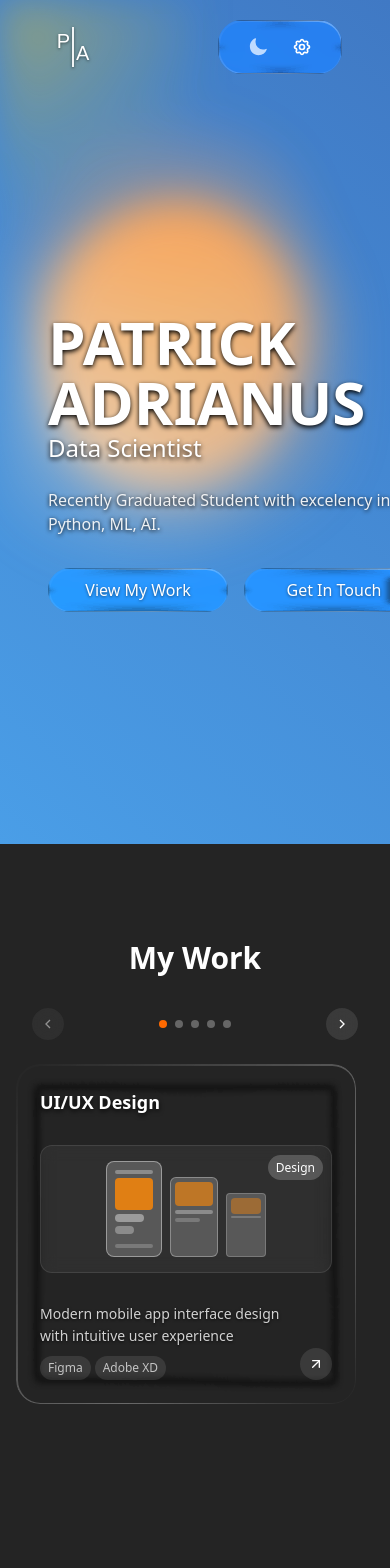
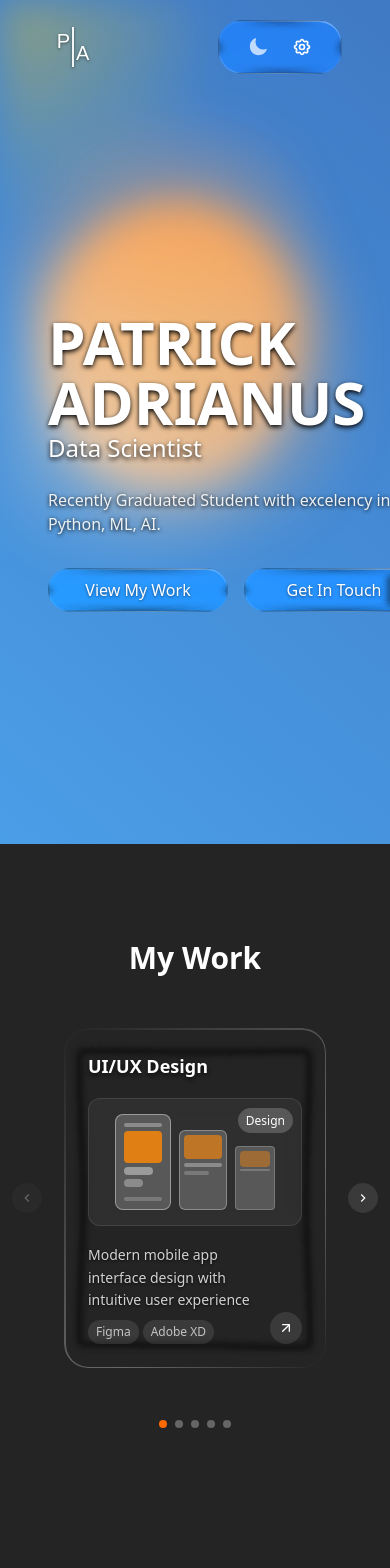
Before and after one commit to FallenUns/personal-website, a React (Vite) app: page / in a window 390 px wide. Shown: the top 1568 px of the page. Built offline with nearby package versions, Linux system fonts and the light colour scheme.

Commit message:
refactor: Optimize visual effects and responsive card calculations in UI components

```diff
--- a/src/components/Contact.tsx
+++ b/src/components/Contact.tsx
@@ -74,9 +74,9 @@ const Contact: React.FC = () => {
                 className="hover:bg-white/20 transition-all duration-300"
                 aberrationIntensity={2}
                 elasticity={0.1}
-                blurAmount={12}
+                blurAmount={8}
                 saturation={150}
-                displacementScale={150}
+                displacementScale={50}
                 overLight={false}
                 mode='shader'
                 onClick={() => {
--- a/src/components/HeroSection.tsx
+++ b/src/components/HeroSection.tsx
@@ -43,7 +43,7 @@ const HeroSection: React.FC = () => {
                 elasticity={0.1}
                 blurAmount={12}
                 saturation={150}
-                displacementScale={100}
+                displacementScale={50}
                 overLight={false}
                 mode='shader'
                 onClick={() => {
@@ -74,7 +74,7 @@ const HeroSection: React.FC = () => {
                 elasticity={0.1}
                 blurAmount={12}
                 saturation={150}
-                displacementScale={100}
+                displacementScale={50}
                 overLight={false}
                 mode='shader'
                 onClick={() => {
--- a/src/components/NavBar.tsx
+++ b/src/components/NavBar.tsx
@@ -67,8 +67,8 @@ const SkyControllerDropdown: React.FC<SkyControllerDropdownProps> = memo((props)
                 elasticity={0.1}
                 saturation={150}
                 aberrationIntensity={1}
-                displacementScale={100}
-                overLight={true}
+                displacementScale={130}
+                overLight={false}
                 blurAmount={3}
                 mode='shader'
               >
@@ -257,8 +257,8 @@ const Navbar: React.FC<NavbarProps> = (props) => {
             }}
             elasticity={0.1}
             saturation={150}
-            aberrationIntensity={2}
-            displacementScale={150}
+            aberrationIntensity={1}
+            displacementScale={50}
             overLight={false}
             blurAmount={5}
             mode='shader'
--- a/src/components/ProjectsSection.tsx
+++ b/src/components/ProjectsSection.tsx
@@ -88,19 +88,21 @@ const useResponsiveCards = () => {
 
       if (screenWidth < 768) { // Mobile
         setVisibleCards(1);
-        setCardWidth(Math.min(340, screenWidth - 48)); // Full width minus padding
+        // Account for arrows (64px) + section padding (32px) + some margin (32px)
+        setCardWidth(Math.min(320, screenWidth - 128));
       } else if (screenWidth < 1024) { // Tablet
         setVisibleCards(1);
-        setCardWidth(Math.min(420, screenWidth - 64));
+        // Account for arrows (80px) + section padding (48px) + margin (32px)
+        setCardWidth(Math.min(450, screenWidth - 160));
       } else if (screenWidth < 1280) { // Small desktop
         setVisibleCards(2);
-        setCardWidth(380);
-      } else if (screenWidth < 1536) { // Medium desktop
+        setCardWidth(Math.min(450, (screenWidth - 200) / 2)); // Account for arrows + padding
+      } else if (screenWidth < 1600) { // Large Desktop (2 columns)
         setVisibleCards(2);
-        setCardWidth(450);
-      } else { // Large desktop
-        setVisibleCards(2);
-        setCardWidth(500);
+        setCardWidth(Math.min(520, (screenWidth - 240) / 2)); // Account for arrows + padding
+      } else { // XL Desktop (3 columns)
+        setVisibleCards(3);
+        setCardWidth(Math.min(420, (screenWidth - 280) / 3)); // Account for arrows + padding
       }
     };
 
@@ -169,8 +171,8 @@ const ProjectCard = memo(({ project, index, cardWidth }: {
     height: cardHeight,
     positioning: "relative" as const,
     style: { borderRadius: '24px' },
-    elasticity: 0.05,
-    saturation: 120,
+    elasticity: 1,
+    saturation: 150,
     aberrationIntensity: 0,
     displacementScale: 50,
     overLight: false,
@@ -276,7 +278,7 @@ const ProjectsSection: React.FC = () => {
     setCurrentIndex(newIndex);
 
     if (scrollContainerRef.current) {
-      const gap = window.innerWidth < 640 ? 24 : 32; // Responsive gap
+      const gap = window.innerWidth < 640 ? 16 : window.innerWidth < 1024 ? 24 : 32; // Fixed gap calculation
       const cardWidthWithGap = cardWidth + gap;
       const scrollPosition = newIndex * cardWidthWithGap;
       scrollContainerRef.current.scrollTo({
@@ -309,91 +311,102 @@ const ProjectsSection: React.FC = () => {
   return (
     <motion.section
       id="projects"
-      className="py-16 px-4 sm:px-6 lg:px-8 w-full pt-24"
-      initial={{ opacity: 0, y: 30 }}
-      whileInView={{ opacity: 1, y: 0 }}
-      viewport={{ once: true, margin: "-20%" }}
-      transition={{
-        duration: 0.8,
-        ease: 'easeOut'
-      }}
+      className="py-16 px-2 sm:px-6 lg:px-8 w-full pt-24 overflow-visible" // Added overflow-visible
+      // ...existing motion props...
     >
-      <div className="max-w-7xl mx-auto w-full flex flex-col items-center">
+      <div className="max-w-none mx-auto w-full flex flex-col items-center">
         <motion.h2
           className="text-3xl sm:text-4xl font-bold text-center text-white mb-8 sm:mb-10"
-          initial={{ opacity: 0, y: 20 }}
-          whileInView={{ opacity: 1, y: 0 }}
-          viewport={{ once: true, margin: "-20%" }}
-          transition={{ duration: 0.6, ease: 'easeOut', delay: 0.1 }}
+          // ...existing motion props
         >
           My Work
         </motion.h2>
 
-        {/* Navigation and Scrollable Container */}
-        <div className="relative w-full">
-          {/* Navigation Buttons */}
-          <div className="flex justify-between items-center mb-6 px-4 sm:px-0">
+        <div className="w-full overflow-visible"> {/* Added overflow-visible */}
+          {/* Container with proper spacing for arrows */}
+          <div className="relative flex items-center justify-center mx-auto px-8 sm:px-16 lg:px-20 overflow-visible"> {/* Added overflow-visible */}
+            {/* Left Arrow - positioned outside the cards */}
             <button
               onClick={handlePrevious}
               disabled={currentIndex === 0}
-              className="p-2 sm:p-3 rounded-full bg-white/10 text-white hover:bg-white/20 disabled:opacity-50 disabled:cursor-not-allowed transition-all duration-300 backdrop-blur-sm"
+              className="absolute left-1 sm:left-2 top-1/2 -translate-y-1/2 z-10 p-2 sm:p-3 rounded-full bg-white/10 text-white hover:bg-white/20 disabled:opacity-30 disabled:cursor-not-allowed transition-all duration-300 backdrop-blur-sm"
             >
-              <svg width="16" height="16" viewBox="0 0 24 24" fill="none" stroke="currentColor" strokeWidth="2" className="sm:w-5 sm:h-5">
-                <path d="M15 18L9 12L15 6" />
-              </svg>
+              <svg width="14" height="14" viewBox="0 0 24 24" fill="none" stroke="currentColor" strokeWidth="2" className="sm:w-5 sm:h-5"><path d="M15 18L9 12L15 6" /></svg>
             </button>
 
-            <div className="flex space-x-2">
-              {Array.from({ length: Math.ceil(totalCards / (visibleCards === 1 ? 1 : visibleCards)) }).map((_, index) => {
-                const isActive = visibleCards === 1
-                  ? currentIndex === index
-                  : Math.floor(currentIndex / visibleCards) === index;
+            {/* Scrollable Cards Container */}
+            <motion.div
+              ref={scrollContainerRef}
+              className="flex gap-4 sm:gap-6 lg:gap-8 overflow-x-auto scrollbar-hide horizontal-scroll snap-x snap-mandatory overflow-y-visible" // Added overflow-y-visible
+              style={{
+                width: visibleCards === 1
+                  ? `${cardWidth}px`
+                  : `calc(${visibleCards} * ${cardWidth}px + ${(visibleCards - 1) * (window.innerWidth < 640 ? 16 : window.innerWidth < 1024 ? 24 : 32)}px)`,
+                height: '380px', // Fixed height to prevent clipping
+                paddingTop: '20px', // Add top padding to prevent clipping
+                paddingBottom: '20px' // Add bottom padding for balance
+              }}
+              onScroll={handleScroll}
+              // ...existing motion props...
+            >
+              {projects.map((project, index) => (
+                <div key={project.id} className="flex-shrink-0 snap-start">
+                  <ProjectCard project={project} index={index} cardWidth={cardWidth} />
+                </div>
+              ))}
+            </motion.div>
 
-                return (
-                  <button
-                    key={index}
-                    onClick={() => scrollToIndex(index * (visibleCards === 1 ? 1 : visibleCards))}
-                    className={`w-2 h-2 rounded-full transition-colors duration-300 ${
-                      isActive ? 'bg-orange-500' : 'bg-white/30'
-                    }`}
-                  />
-                );
-              })}
-            </div>
-
+            {/* Right Arrow - positioned outside the cards */}
             <button
               onClick={handleNext}
               disabled={currentIndex >= maxIndex}
-              className="p-2 sm:p-3 rounded-full bg-white/10 text-white hover:bg-white/20 disabled:opacity-50 disabled:cursor-not-allowed transition-all duration-300 backdrop-blur-sm"
+              className="absolute right-1 sm:right-2 top-1/2 -translate-y-1/2 z-10 p-2 sm:p-3 rounded-full bg-white/10 text-white hover:bg-white/20 disabled:opacity-30 disabled:cursor-not-allowed transition-all duration-300 backdrop-blur-sm"
             >
-              <svg width="16" height="16" viewBox="0 0 24 24" fill="none" stroke="currentColor" strokeWidth="2" className="sm:w-5 sm:h-5">
-                <path d="M9 18L15 12L9 6" />
-              </svg>
+              <svg width="14" height="14" viewBox="0 0 24 24" fill="none" stroke="currentColor" strokeWidth="2" className="sm:w-5 sm:h-5"><path d="M9 18L15 12L9 6" /></svg>
             </button>
           </div>
 
-          {/* Scrollable Cards Container */}
-          <motion.div
-            ref={scrollContainerRef}
-            className="flex gap-6 sm:gap-8 overflow-x-auto scrollbar-hide horizontal-scroll snap-x snap-mandatory pb-4 mx-auto px-4 sm:px-0"
-            style={{
-              maxWidth: visibleCards === 1
-                ? `${cardWidth + 32}px` // Add padding for mobile
-                : `calc(${visibleCards} * ${cardWidth}px + ${(visibleCards - 1) * 32}px)`,
-              width: '100%'
-            }}
-            onScroll={handleScroll}
-            initial={{ opacity: 0, x: 20 }}
-            whileInView={{ opacity: 1, x: 0 }}
-            viewport={{ once: true, margin: "-20%" }}
-            transition={{ duration: 0.6, ease: 'easeOut', delay: 0.2 }}
-          >
-            {projects.map((project, index) => (
-              <div key={project.id} className="flex-shrink-0 snap-start">
-                <ProjectCard project={project} index={index} cardWidth={cardWidth} />
-              </div>
-            ))}
-          </motion.div>
+          {/* Navigation Dots Container */}
+          <div className="flex justify-center space-x-2 mt-8">
+            {/* The dot logic from the previous step goes here */}
+            {(() => {
+              if (visibleCards > 1) {
+                const pages = [[0, 1], [2, 3], [4]];
+                return pages.map((page, index) => {
+                  let activeDotIndex = 0;
+                  for (let i = 0; i < pages.length; i++) {
+                    if (pages[i].includes(currentIndex)) {
+                      activeDotIndex = i;
+                      break;
+                    }
+                  }
+                  if (currentIndex >= maxIndex) {
+                    activeDotIndex = pages.length - 1;
+                  }
+                  const isActive = activeDotIndex === index;
+                  return (
+                    <button
+                      key={`page-${index}`}
+                      onClick={() => scrollToIndex(page[0])}
+                      className={`w-2 h-2 rounded-full transition-colors duration-300 ${
+                        isActive ? 'bg-orange-500' : 'bg-white/30'
+                      }`}
+                    />
+                  );
+                });
+              } else {
+                return Array.from({ length: totalCards }).map((_, index) => (
+                  <button
+                    key={index}
+                    onClick={() => scrollToIndex(index)}
+                    className={`w-2 h-2 rounded-full transition-colors duration-300 ${
+                      currentIndex === index ? 'bg-orange-500' : 'bg-white/30'
+                    }`}
+                  />
+                ));
+              }
+            })()}
+          </div>
         </div>
       </div>
     </motion.section>
```
